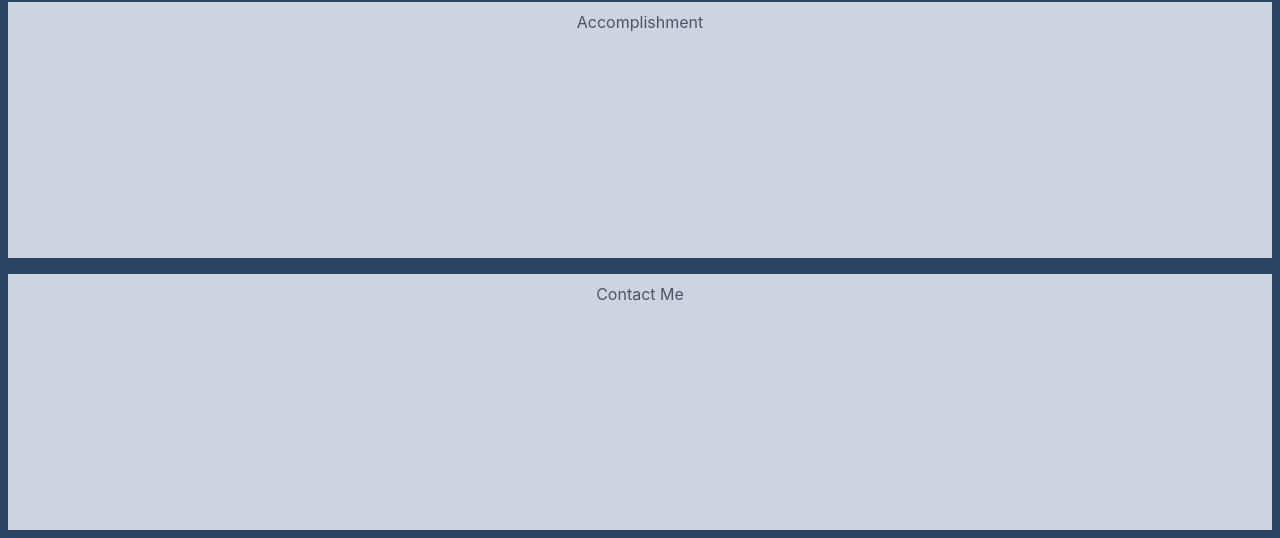
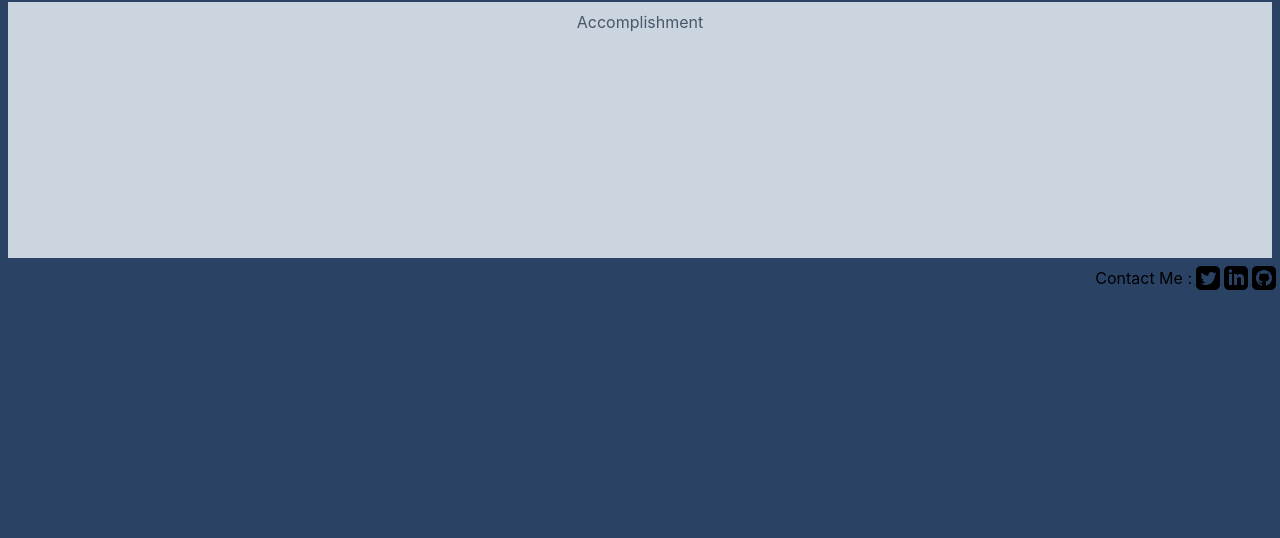
Before and after one commit to FukKwang/portfolio, a website: page src/index.html in a window 1280 px wide. Shown: the part 278-816 px from the top of the page. Drawn offline with Linux system fonts and the light colour scheme.

Commit message:
Add contact me

```diff
--- a/src/index.html
+++ b/src/index.html
@@ -22,8 +22,17 @@
         <div class="text-gray-700 text-center bg-gray-400 px-4 py-2 m-2 h-64">
             <h1>Accomplishment</h1>
         </div>
-        <div class="text-gray-700 text-center bg-gray-400 px-4 py-2 m-2 h-64">
-            <h1>Contact Me</h1>
+        <div class="text-black flex justify-end">
+            <h1 class="flex-initial pr-1">Contact Me : </h1>
+            <a class="pr-1" href="https://twitter.com/@kwang_fuk" target="_blank">
+                <svg xmlns="http://www.w3.org/2000/svg" class="flex-initial" width="24" height="24" viewBox="0 0 24 24"><path d="M19 0h-14c-2.761 0-5 2.239-5 5v14c0 2.761 2.239 5 5 5h14c2.762 0 5-2.239 5-5v-14c0-2.761-2.238-5-5-5zm-.139 9.237c.209 4.617-3.234 9.765-9.33 9.765-1.854 0-3.579-.543-5.032-1.475 1.742.205 3.48-.278 4.86-1.359-1.437-.027-2.649-.976-3.066-2.28.515.098 1.021.069 1.482-.056-1.579-.317-2.668-1.739-2.633-3.26.442.246.949.394 1.486.411-1.461-.977-1.875-2.907-1.016-4.383 1.619 1.986 4.038 3.293 6.766 3.43-.479-2.053 1.08-4.03 3.199-4.03.943 0 1.797.398 2.395 1.037.748-.147 1.451-.42 2.086-.796-.246.767-.766 1.41-1.443 1.816.664-.08 1.297-.256 1.885-.517-.439.656-.996 1.234-1.639 1.697z"/></svg>
+            </a>
+            <a class="pr-1" href="https://id.linkedin.com/in/fuk-kwang-59880956" target="_blank">
+                <svg xmlns="http://www.w3.org/2000/svg" class="flex-initial" width="24" height="24" viewBox="0 0 24 24"><path d="M19 0h-14c-2.761 0-5 2.239-5 5v14c0 2.761 2.239 5 5 5h14c2.762 0 5-2.239 5-5v-14c0-2.761-2.238-5-5-5zm-11 19h-3v-11h3v11zm-1.5-12.268c-.966 0-1.75-.79-1.75-1.764s.784-1.764 1.75-1.764 1.75.79 1.75 1.764-.783 1.764-1.75 1.764zm13.5 12.268h-3v-5.604c0-3.368-4-3.113-4 0v5.604h-3v-11h3v1.765c1.396-2.586 7-2.777 7 2.476v6.759z"/></svg>
+            </a>
+            <a class="pr-1" href="https://github.com/FukKwang" target="_blank">
+                <svg xmlns="http://www.w3.org/2000/svg" class="flex-initial" width="24" height="24" viewBox="0 0 24 24"><path d="M19 0h-14c-2.761 0-5 2.239-5 5v14c0 2.761 2.239 5 5 5h14c2.762 0 5-2.239 5-5v-14c0-2.761-2.238-5-5-5zm-4.466 19.59c-.405.078-.534-.171-.534-.384v-2.195c0-.747-.262-1.233-.55-1.481 1.782-.198 3.654-.875 3.654-3.947 0-.874-.312-1.588-.823-2.147.082-.202.356-1.016-.079-2.117 0 0-.671-.215-2.198.82-.64-.18-1.324-.267-2.004-.271-.68.003-1.364.091-2.003.269-1.528-1.035-2.2-.82-2.2-.82-.434 1.102-.16 1.915-.077 2.118-.512.56-.824 1.273-.824 2.147 0 3.064 1.867 3.751 3.645 3.954-.229.2-.436.552-.508 1.07-.457.204-1.614.557-2.328-.666 0 0-.423-.768-1.227-.825 0 0-.78-.01-.055.487 0 0 .525.246.889 1.17 0 0 .463 1.428 2.688.944v1.489c0 .211-.129.459-.528.385-3.18-1.057-5.472-4.056-5.472-7.59 0-4.419 3.582-8 8-8s8 3.581 8 8c0 3.533-2.289 6.531-5.466 7.59z"/></svg>
+            </a>
         </div>
     </div>
 </body>
```
